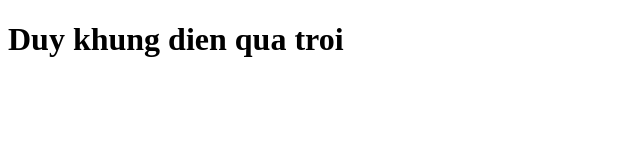
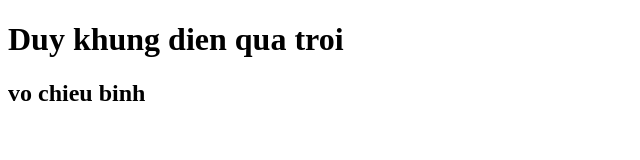
Before and after one commit to ChieuBinh/Duan1, a plain HTML site: page index.html in a window 1280 px wide. Shown: the whole page, without its empty margins (0-640 px from the left). Drawn offline with Linux system fonts and the light colour scheme.

Commit message:
sua doi lan 2

```diff
--- a/index.html
+++ b/index.html
@@ -7,5 +7,6 @@
   </head>
   <body>
     <h1>Duy khung dien qua troi</h1>
+    <h2>vo chieu binh</h2>
   </body>
 </html>
```
